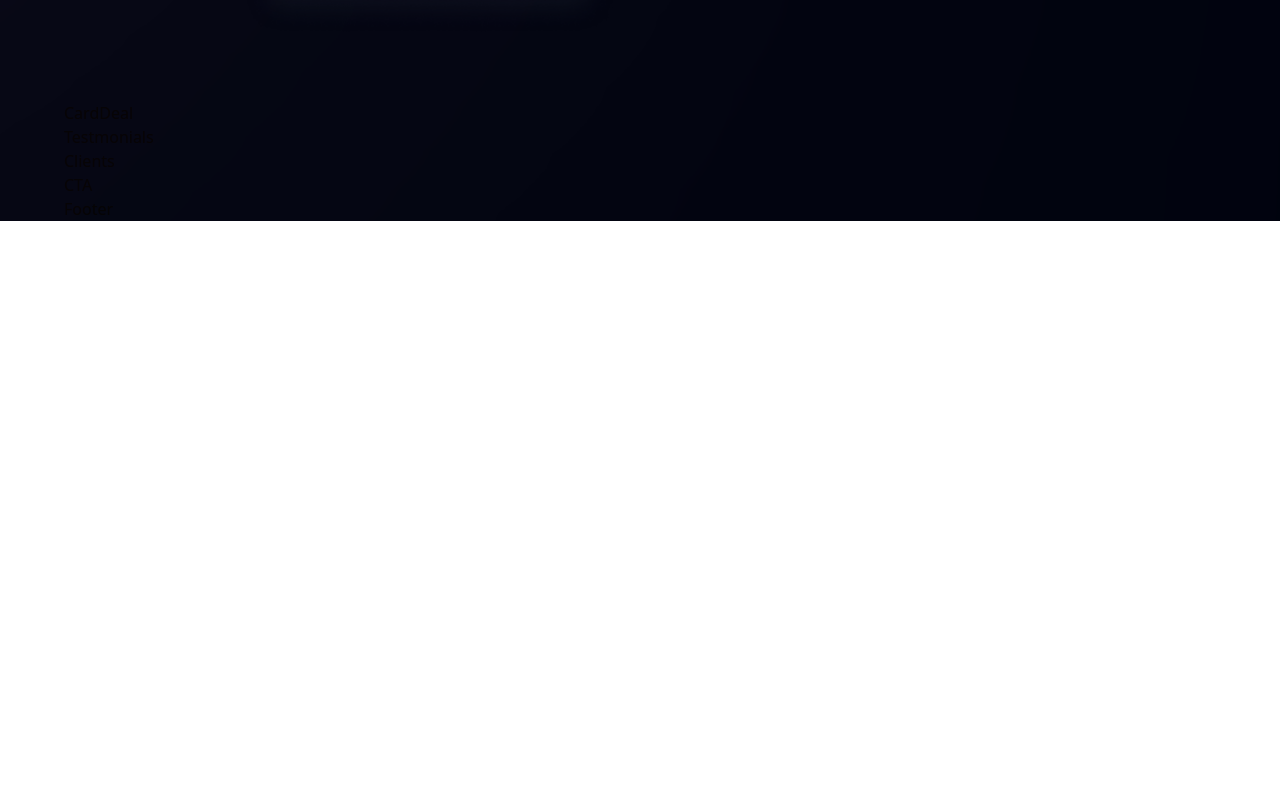
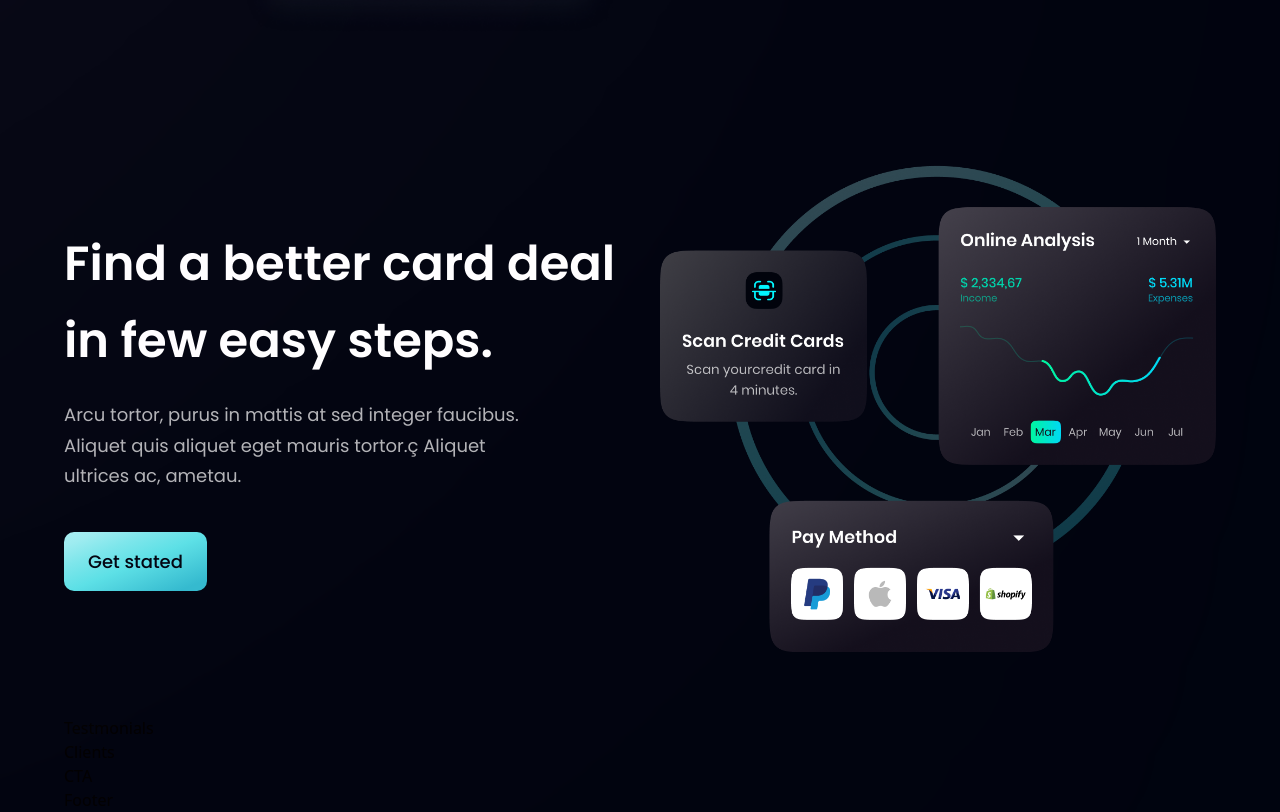
Before and after one commit to Hiralvala/bank_modern_app_reactJS_Tailwindcss, a React (Vite) app: page / in a window 1280 px wide. Shown: the part 2088-2900 px from the top of the page. Before the commit the page ends 2309 px from the top, so only its background shows below. Built offline with nearby package versions, Linux system fonts and the light colour scheme.

Commit message:
cardDeal part is done

```diff
--- a/src/components/Button.jsx
+++ b/src/components/Button.jsx
@@ -2,7 +2,7 @@
 
 const Button = ({styles}) => {
   return (
-    <button className={`bg-blue-gradient py-4 px-6 font-poppins font-medium text-[18px] text-primary outline-none ${styles}`}>
+    <button className={`bg-blue-gradient py-4 px-6 font-poppins font-medium text-[18px] text-primary outline-none ${styles} rounded-[10px]`}>
       Get stated
     </button>
   )
--- a/src/components/CardDeal.jsx
+++ b/src/components/CardDeal.jsx
@@ -1,11 +1,26 @@
 import React from 'react'
+import styles, { layout } from '../style'
+import Button from './Button'
+import { card } from '../assets'
 
 const CardDeal = () => {
   return (
-    <div>
-
-CardDeal
-    </div>
+    <section className={layout.section}>
+      <div className={layout.sectionInfo}>
+        <h2 className={styles.heading2}>
+          Find a better card deal <br className='hidden sm:block'/> in few easy
+        steps.
+        </h2>
+        <p className={`${styles.paragraph} max-w-[470px] mt-5`}>
+        Arcu tortor, purus in mattis at sed integer faucibus. Aliquet quis
+        aliquet eget mauris tortor.ç Aliquet ultrices ac, ametau.
+        </p>
+        <Button styles="mt-10"/>
+      </div>
+      <div className={layout.sectionImg}>
+        <img src={card} alt="card" className='w-[100%] h-[100%]'/>
+      </div>
+    </section>
   )
 }
 
```
